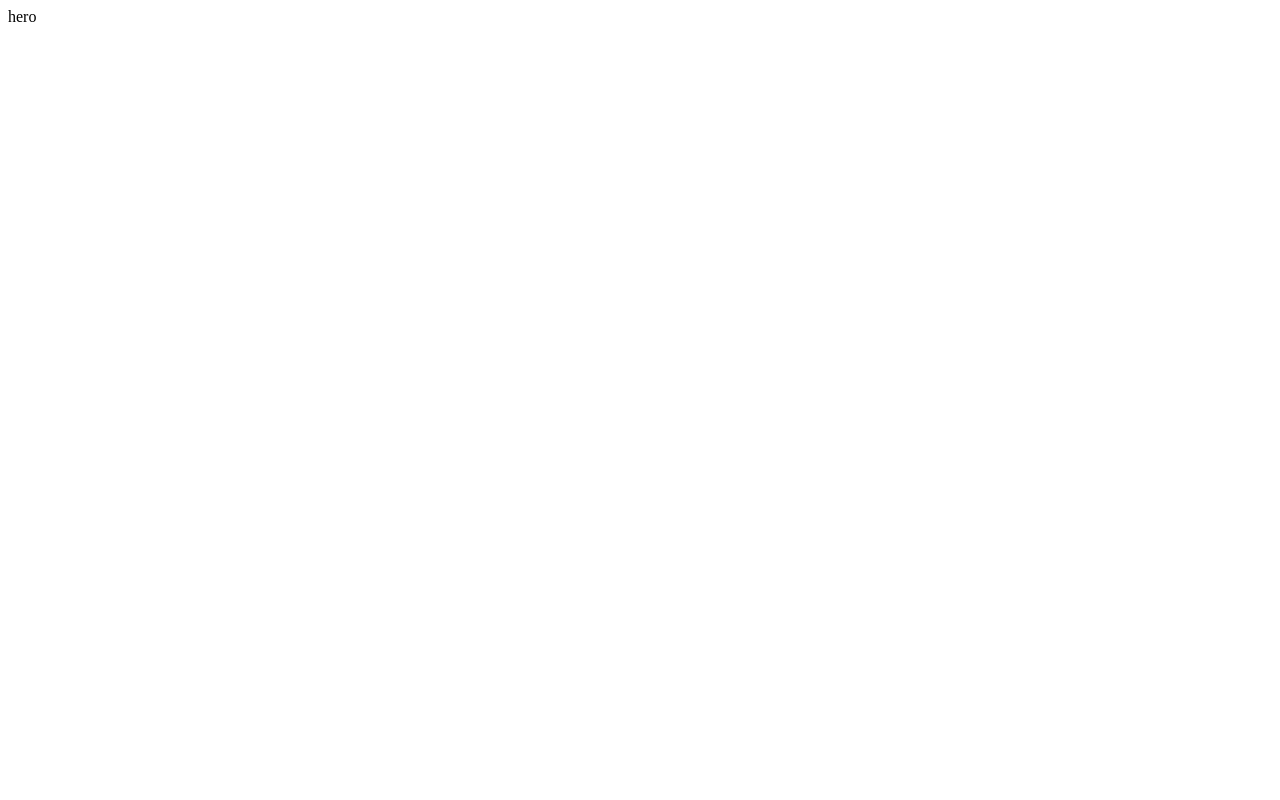
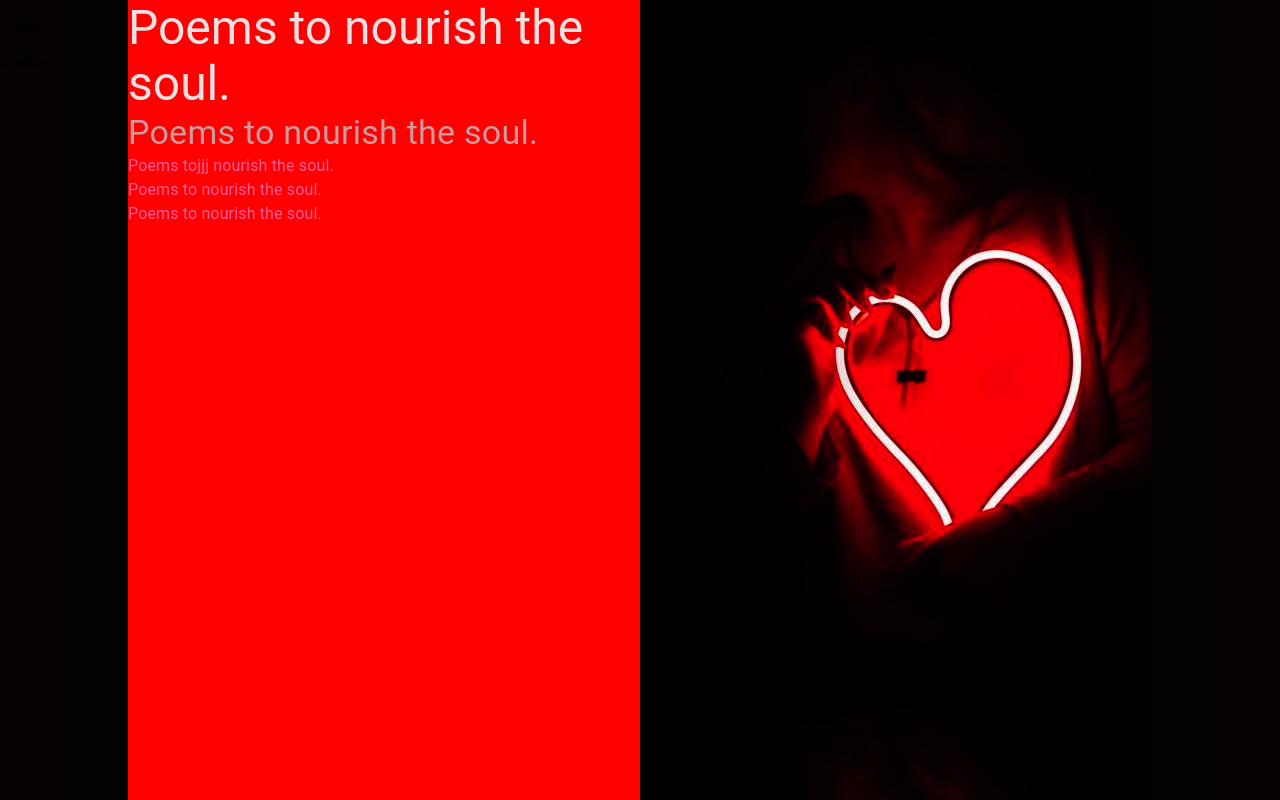
Before and after one commit to VictorKwasara/valentines, a Gatsby site in the folder valentines-zeietgeist/: page / in a window 1280 px wide. Built offline with nearby package versions, Linux system fonts and the light colour scheme; Gatsby itself is replaced by a stand-in of ours.

Commit message:
hero section start

```diff
--- a/valentines-zeietgeist/package.json
+++ b/valentines-zeietgeist/package.json
@@ -16,6 +16,9 @@
     "typecheck": "tsc --noEmit"
   },
   "dependencies": {
+    "@emotion/react": "^11.11.3",
+    "@emotion/styled": "^11.11.0",
+    "@mui/material": "^5.15.7",
     "gatsby": "^5.13.2",
     "gatsby-plugin-image": "^3.13.1",
     "gatsby-plugin-sharp": "^5.13.1",
--- /dev/null
+++ b/valentines-zeietgeist/src/components/Layout.tsx
@@ -0,0 +1,11 @@
+import React from 'react'
+import theme from '../theme'
+import {ThemeProvider } from '@mui/material/styles';
+import "./styles/layout.css"
+const Layout = ({children}: {children: React.ReactNode} ) => {
+  return (
+    <ThemeProvider  theme={theme}>{children}</ThemeProvider>
+  )
+}
+
+export default Layout
--- a/valentines-zeietgeist/src/components/hero.tsx
+++ b/valentines-zeietgeist/src/components/hero.tsx
@@ -1,8 +1,17 @@
 import React from 'react'
-
+import { Typography } from '@mui/material'
 const Hero = () => {
   return (
-    <div>hero</div>
+    <div id="hero-section">
+    <div id="message">
+      <Typography variant="h3" color="primary.contrastText" >Poems to nourish the soul.</Typography>
+      <Typography variant="h4" color="#CC9B9D" >Poems to nourish the soul.</Typography>
+      <Typography variant="body1" color="#FF5C92"  >Poems tojjj nourish the soul.</Typography>
+      <Typography variant="body1" color="#FF5C92" >Poems to nourish the soul.</Typography>
+      <Typography variant="body1" color="#FF5C92"  >Poems to nourish the soul.</Typography>
+    </div>
+    <div id="hero">hero</div>
+    </div>
   )
 }
 
--- /dev/null
+++ b/valentines-zeietgeist/src/components/styles/layout.css
@@ -0,0 +1,90 @@
+:root {
+  --pinks1 : hsl(340,64%,100%);
+  --pinks2 : hsl(340,68%,95%);
+  --pinks3 : hsl(340,72%,90%);
+  --pinks4 : hsl(340,76%,85%);
+  --pinks5 : hsl(340,80%,80%);
+  --pinks6 : hsl(340,84%,75%);
+  --pinks7 : hsl(340,88%,70%);
+  --pinks8 : hsl(340,92%,65%);
+  --pinks9 : hsl(340,96%,60%);
+  --pinks10 : hsl(340,100%,55%);
+
+  --reds1 : #8c1e2d;
+  --reds1 : #8a1b2a;
+  --reds1 : #881727;
+  --reds1 : #841020;
+  --reds1 : #820d1d;
+  --reds1 : #810b1b;
+  --reds1 : #800919;
+  --reds1 : #7e0516;
+  --reds1 : #7b0112;
+
+  --background-black : radial-gradient(circle, #010101, #010101, #010100, #000000, #000000, #000000, #010001, #010001, #020002, #030102, #050102, #060102);
+  --background-image : radial-gradient(circle, #010101, #010101, #010100, #000000, #000000, #000000, #010001, #010001, #020002, #030102, #050102, #060102), url(../../images/heroImage.jpg);
+  --background-image2: radial-gradient(circle, #010101, #020103, #030104, #050105, #080105, #090105, #0b0104, #0c0104, #0c0104, #0c0104, #0c0104, #0c0104), url(../../images/heroImage.jpg);
+  --background-image3: radial-gradient(circle, #010101, #030105, #060108, #0a0109, #0f010a, #100109, #120008, #130007, #110006, #100005, #0e0105, #0c0104), url(../../images/heroImage.jpg);
+  margin:0 ;
+  padding:0 ;
+  box-sizing: border-box;
+}
+
+body {
+  margin: 0;
+  padding: 0 ;
+  overflow-x:hidden ;
+  background-image: var(--background-black);
+}
+
+#message {
+  position:fixed ;
+  top:0px ;
+  left:0px ;
+  margin-left: 10vw ;
+  /* padding: 50px 0 ; */
+  width: 40vw;
+  height:100vh ;
+  background-color: red;
+}
+#hero
+{
+  position: fixed ;
+  top: 0px ;
+  right: 0px ;
+  /* overflow:hidden ; */
+  margin:0 ;
+  padding:0 ;
+  margin-right: 10vw ;
+  width: 40vw;
+  height:100vh ;
+  /* background-color: red ; */
+  background-image: var(--background-image3);
+  background-blend-mode: soft-light;
+  backgroud-size: contain ;
+}
+/* #white { */
+/*   width: 200px; */
+/*   height: 200px; */
+/*   background-color: white */
+/* } */
+/**/
+/* #pink{ */
+/*   width: 200px; */
+/*   height: 200px; */
+/*   background-color: var(--pinks1) */
+/* } */
+
+@keyframes backgd {
+  0% {
+  background-image: var(--background)
+  }
+  33% {
+  background-image: var(--background2)
+  }
+  66% {
+  background-image: var(--background3)
+  }
+  100% {
+  background-image: var(--background4)
+  }
+}
--- a/valentines-zeietgeist/src/pages/index.tsx
+++ b/valentines-zeietgeist/src/pages/index.tsx
@@ -1,11 +1,19 @@
 import * as React from "react"
 import type { HeadFC, PageProps } from "gatsby"
-import Hero from "../components/hero.tsx"
+import Hero from "../components/hero"
+import Layout from "../components/Layout"
+
 const IndexPage: React.FC<PageProps> = () => {
   return (
-    <main>
+    <Layout>
       <Hero/>
-    </main>
+      // <div id="pink">
+      //   pink
+      // </div>
+      // <div id="white">
+      //   white
+      // </div>
+    </Layout>
   )
 }
 
--- /dev/null
+++ b/valentines-zeietgeist/src/theme.ts
@@ -0,0 +1,16 @@
+import { createTheme } from '@mui/material/styles';
+
+// A custom theme for this app
+const theme = createTheme({
+  palette: {
+    primary: {
+      main: '#7b0112',
+      contrastText:"hsl(358,16%,90%)"
+    },
+    secondary: {
+      main: '#BE0744',
+    },
+  },
+});
+
+export default theme;
```
Also changed, not shown: valentines-zeietgeist/src/components/Link.jsx (added, +9 -0 lines), valentines-zeietgeist/src/images/heroImage.jpg (added), 2 other files.
